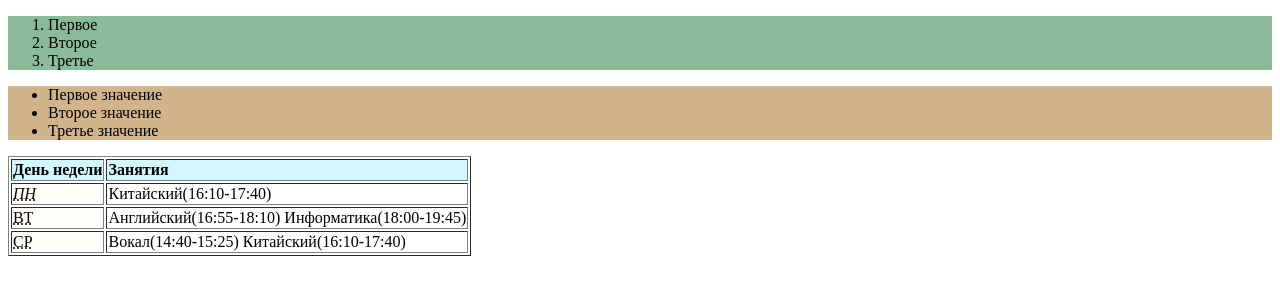
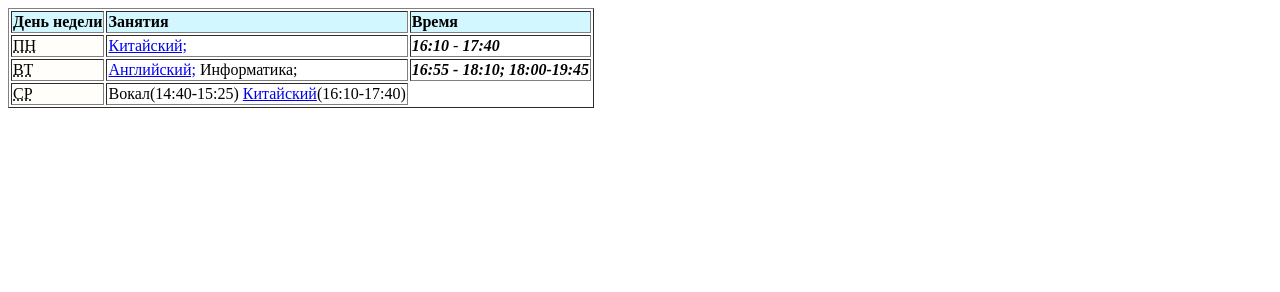
Before and after one commit to olivieshek/olivieshek.github.io, a plain HTML site: page index.html in a window 1280 px wide. Drawn offline with Linux system fonts and the light colour scheme.

Commit message:
Add files via upload

```diff
--- a/index.html
+++ b/index.html
@@ -2,40 +2,32 @@
 <html>
 <head>
 	<meta charset="utf-8">
-	<style>
-		abbr {
-			color: #0b0505;
-		}
-	</style>
-	<title>Мой сайт HTML5</title>
+	<!--подключаю стили-->
+	<link rel="stylesheet" href="html/style.css">
+	<title>Расписание</title>
 </head>
 <body>
-<ol style="background-color: #8abc9a">
-	<li>Первое</li>
-	<li>Второе</li>
-	<li>Третье</li>
-</ol>
-<ul style="background-color: #D2B48C">
-	<li>Первое значение</li>
-	<li>Второе значение</li>
-	<li>Третье значение</li>
-</ul></p>
 <table border="1px">
 	<tr>
 		<td bgcolor="d2f7fe"><b>День недели</b></td>
 		<td bgcolor="d2f7fe"><b>Занятия</b></td>
+		<td bgcolor="d2f7fe"><b>Время</b></td>
 	</tr>
-		<td bgcolor="fffefa"><abbr title="Понедельник"><i>ПН</i></abbr></td>
-		<td>Китайский(16:10-17:40)</td>
+		<td bgcolor="fffefa"><abbr title="Понедельник">ПН</abbr></td>
+		<td><a href="https://www.olimp-in-yaz.ru/">Китайский;</a></td>
+		<td><b><i>16:10</b> - <b>17:40</b></i>
 	</tr>
 	<tr>
 		<td bgcolor="fffefa"><abbr title="Вторник">ВТ</abbr></td>
-		<td>Английский(16:55-18:10)
-		Информатика(18:00-19:45)</td>
+		<td><a href="https://www.olimp-in-yaz.ru/">Английский;</a>
+		Информатика;</td>
+		<td><b><i>16:55 - 18:10; 18:00-19:45</i></b></td>
+
 	</tr>
 	<tr>
 		<td bgcolor="fffefa"><abbr title="Среда">СР</abbr></td>
 		<td>Вокал(14:40-15:25)
-		Китайский(16:10-17:40)</td>
+		<a href="https://www.olimp-in-yaz.ru/">Китайский</a>(16:10-17:40)</td>
+	</tr>
 </body>
 </html>
```
